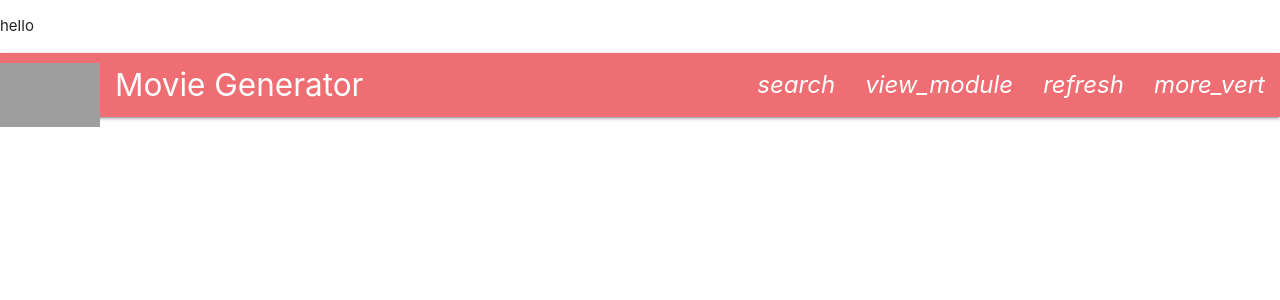
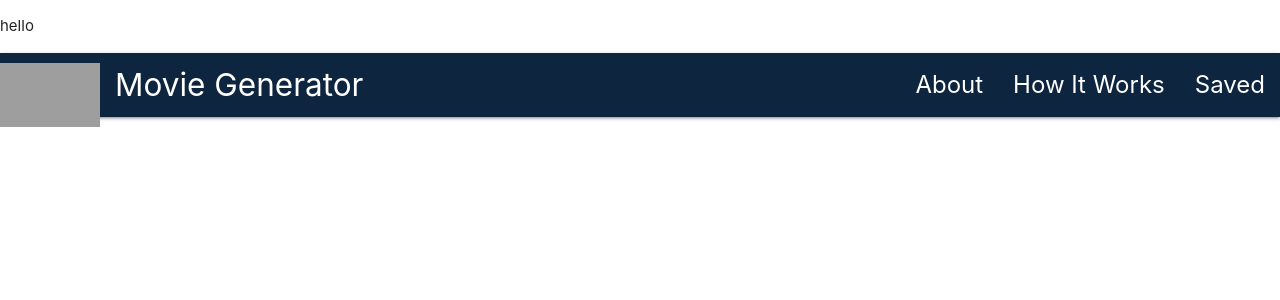
Before and after one commit to melanieuhrich/MovieGO, a PHP site: page / in a window 1280 px wide. Shown: the top 300 px of the page. Run offline with PHP 8.4, Linux system fonts and the light colour scheme; grey boxes are pictures that could not be loaded.

Commit message:
Updated nav bar

```diff
--- a/assets/style/style.css
+++ b/assets/style/style.css
@@ -2,6 +2,10 @@
     --primary: rgb(13, 37, 63);
     --secondary: rgb(1, 180, 228);
     --tertiary: rgb(144, 206, 161)
+}
+/* background for nav */
+.nav-wrapper {
+    background-color: var(--primary);
 }
 
 /* LOGO for TMDB */
@@ -11,3 +15,8 @@
     width: 100px;
     margin-top: 10px;
 }
+
+/* Font style for icons */
+i {
+    font-style:normal;
+}
--- a/index.html
+++ b/index.html
@@ -19,10 +19,9 @@
     <div class="nav-wrapper">
       <a href="https://www.themoviedb.org/assets/2/v4/logos/v2/blue_square_1-5bdc75aaebeb75dc7ae79426ddd9be3b2be1e342510f8202baf6bffa71d7f5c4.svg" class="brand-logo"><i class="material-icons tmdb"></i>Movie Generator</a>
       <ul class="right hide-on-med-and-down">
-        <li><a href="sass.html"><i class="material-icons">search</i></a></li>
-        <li><a href="badges.html"><i class="material-icons">view_module</i></a></li>
-        <li><a href="collapsible.html"><i class="material-icons">refresh</i></a></li>
-        <li><a href="mobile.html"><i class="material-icons">more_vert</i></a></li>
+        <li><a href="#about"><i class="material-icons">About</i></a></li>
+        <li><a href="#works"><i class="material-icons">How It Works</i></a></li>
+        <li><a href="#saved"><i class="material-icons">Saved</i></a></li>
       </ul>
     </div>
   </nav>
```
